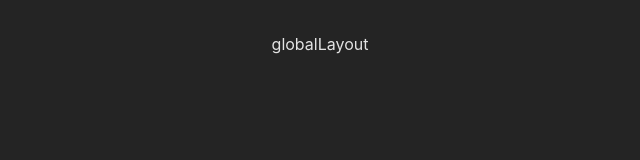
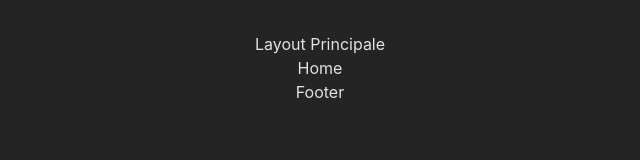
Before and after one commit to lapinRagnar/react-firebase-v9-auth-routes-protected-context-api, a React (Vite) app: page / in a window 1280 px wide. Shown: the top 160 px of the page, without its empty margins (320-960 px from the left). Built offline with nearby package versions, Linux system fonts and the light colour scheme.

Commit message:
Layout - home page et contact page

```diff
--- /dev/null
+++ b/src/pages/Home.jsx
@@ -0,0 +1,8 @@
+
+const Home = () => {
+  return (
+    <div>Home</div>
+  )
+}
+
+export default Home
--- /dev/null
+++ b/src/pages/contact/Contact.jsx
@@ -0,0 +1,8 @@
+
+const Contact = () => {
+  return (
+    <div>Contact</div>
+  )
+}
+
+export default Contact
--- a/src/pages/layouts/GlobalLayout.jsx
+++ b/src/pages/layouts/GlobalLayout.jsx
@@ -1,7 +1,13 @@
-
+import { Outlet } from "react-router-dom"
 const GlobalLayout = () => {
   return (
-    <div>globalLayout</div>
+    <div>
+      <div>Layout Principale</div>
+      <div>
+        <Outlet />
+      </div>
+      <div>Footer</div>
+    </div>
   )
 }
 
```
Also changed, not shown: src/main.jsx (+13 -0 lines).
